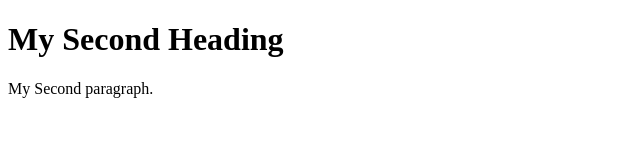
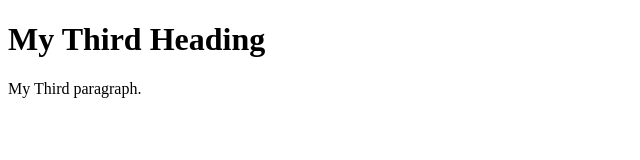
Before and after one commit to Vasko117/kii-jenkins, a plain HTML site: page index.html in a window 1280 px wide. Shown: the whole page, without its empty margins (0-640 px from the left). Drawn offline with Linux system fonts and the light colour scheme.

Commit message:
Update index.html

```diff
--- a/index.html
+++ b/index.html
@@ -2,8 +2,8 @@
 <html>
 <body>
 
-<h1>My Second Heading</h1>
-<p>My Second paragraph.</p>
+<h1>My Third Heading</h1>
+<p>My Third paragraph.</p>
 
 </body>
 </html>
```
